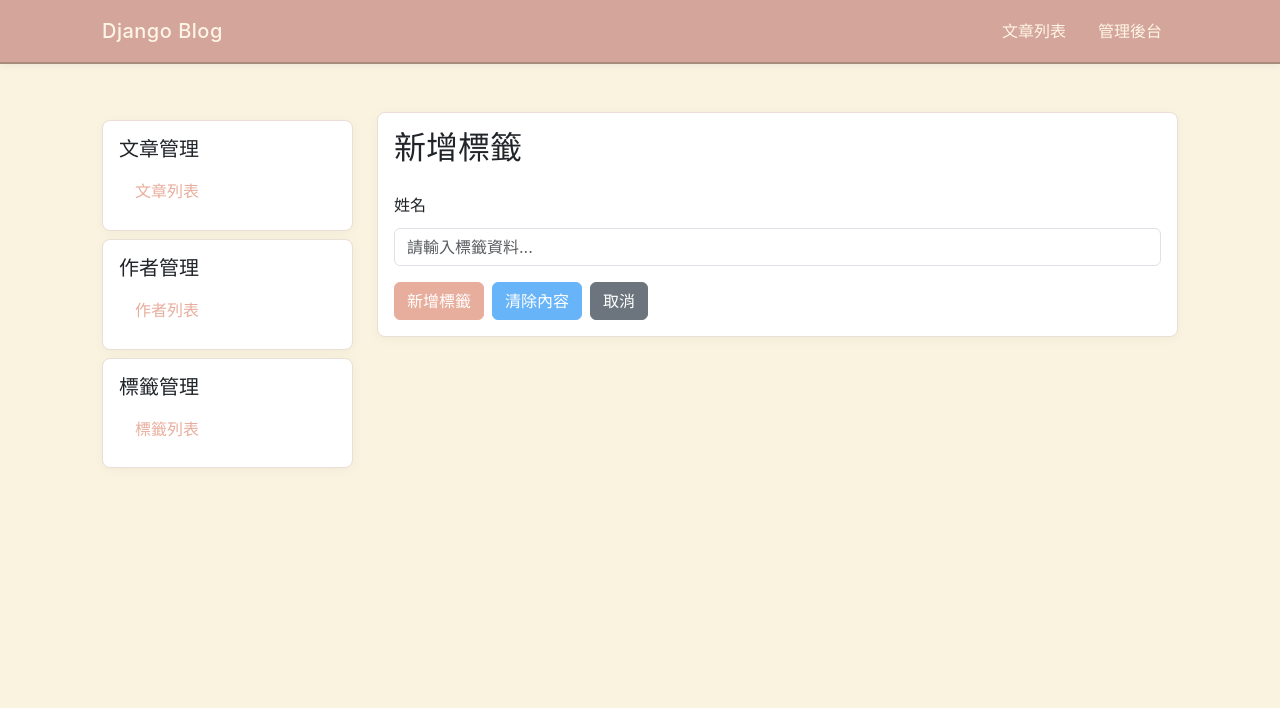
After one commit to elhuai/django-playground, a Django app: page /blog/tags/create/ in a window 1280 px wide. The commit adds this page. Shown: the top 708 px of the page. Run offline with Django 5.2, Linux system fonts and the light colour scheme; some libraries are stand-ins or nearby versions.

Commit message:
[feature] Implement tag creation functionality with corresponding views, templates, and URL routing

```diff
--- /dev/null
+++ b/blog/templates/blog/components/tag_form.html
@@ -0,0 +1,19 @@
+{% load django_bootstrap5 %}
+
+{% bootstrap_form_errors form type='non_fields' %}
+
+<form method="post">
+  {% csrf_token %}
+
+  {% bootstrap_field form.name addon_before='<i class="bi bi-pencil"></i>' placeholder="請輸入標籤資料..." %}
+
+  <div class="d-flex gap-2 mt-3">
+    {% bootstrap_button button_type="submit" content=submit_text %}
+
+    {% if show_reset %}
+      {% bootstrap_button button_type="reset" content="清除內容" button_class="btn-info" %}
+    {% endif %}
+
+    {% bootstrap_button button_type="link" href=cancel_url content="取消" button_class="btn-secondary" %}
+  </div>
+</form>
--- /dev/null
+++ b/blog/templates/blog/tag_create.html
@@ -0,0 +1,18 @@
+
+{% extends "blog/base.html" %}
+{% load django_bootstrap5 %}
+{% block title %}
+  新增標籤 - Django 大冒險
+{% endblock title %}
+{% block blog_content %}
+  <div class="card">
+    <div class="card-body">
+      <h2 class="card-title mb-4">
+        新增標籤
+      </h2>
+       {% url 'blog:tag_list' as cancel_url %}
+      {% include "blog/components/tag_form.html" with submit_text="新增標籤" show_reset=True %}
+
+    </div>
+  </div>
+{% endblock blog_content %}
--- a/blog/urls.py
+++ b/blog/urls.py
@@ -5,7 +5,6 @@ app_name = "blog"
 urlpatterns = [
     path("articles/", views.article_list, name="article_list"),
     path("articles/<int:article_id>/", views.article_detail, name="article_detail"),
-    path("tags/", views.tag_list, name="tag_list"),
     path("articles/create/", views.article_create, name="article_create"),
     path("articles/<int:article_id>/edit/", views.article_edit, name="article_edit"),
     path(
@@ -13,4 +12,6 @@ urlpatterns = [
     ),
     path("authors/", views.author_list, name="author_list"),
     path("authors/create/", views.author_create, name="author_create"),
+    path("tags/", views.tag_list, name="tag_list"),
+    path("tags/create/", views.tag_create, name="tag_create"),
 ]
--- a/blog/views.py
+++ b/blog/views.py
@@ -1,6 +1,6 @@
 from django.shortcuts import get_object_or_404, redirect, render
 from blog.models import Article, Author, Tag
-from blog.forms import ArticleForm, AuthorForm
+from blog.forms import ArticleForm, AuthorForm, TagForm
 from django.utils import timezone
 from django.contrib import messages
 from blog.filters import ArticleFilter, AuthorFilter, TagFilter
@@ -78,3 +78,12 @@ def tag_list(request):
         queryset=Tag.objects.prefetch_related("articles"),
     )
     return render(request, "blog/tag_list.html", {"filter": tags_filter})
+
+
+def tag_create(request):
+    form = TagForm(request.POST or None)
+    if form.is_valid():
+        tag = form.save()
+        messages.success(request, f"標籤「{tag.name}」已成功建立。")
+        return redirect("blog:tag_list")
+    return render(request, "blog/tag_create.html", {"form": form})
```
Also changed, not shown: blog/templates/blog/tag_list.html (+8 -3 lines), db.sqlite3.
